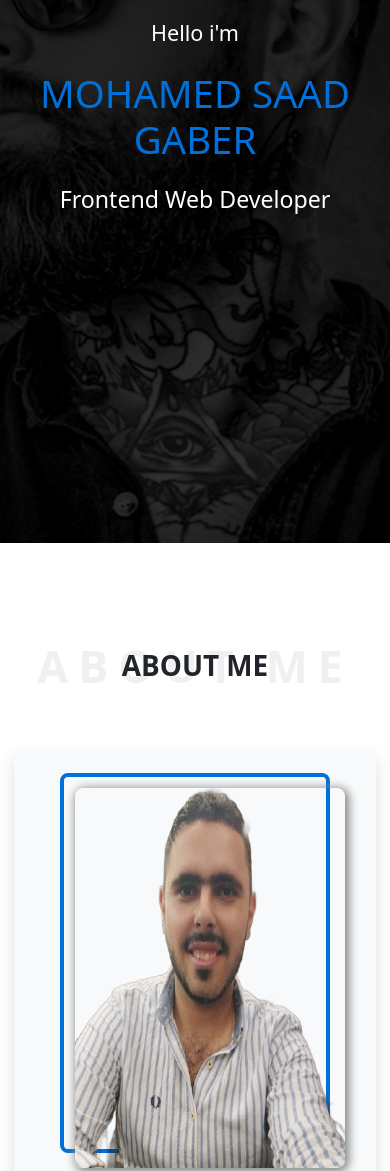
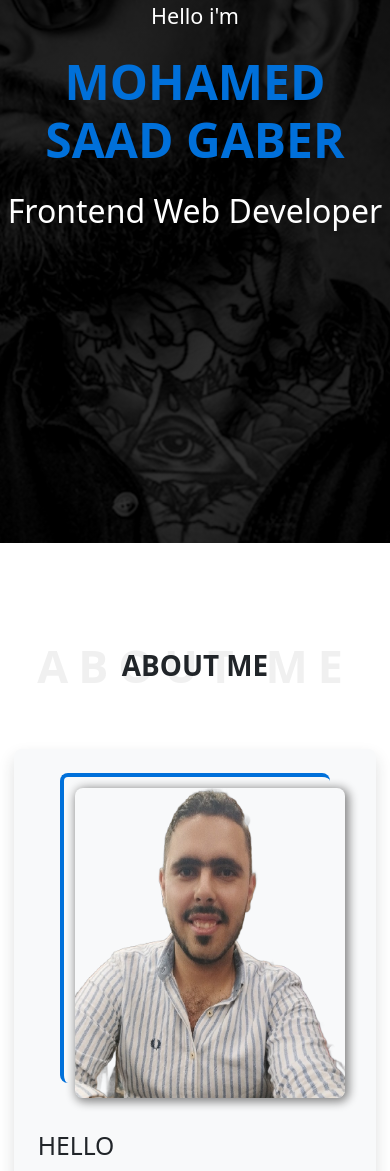
Before and after one commit to mohamed-saad5411/my_resume, a plain HTML site: page index.html in a window 390 px wide. Shown: the part 301-1472 px from the top of the page. Drawn offline with nearby package versions, Linux system fonts and the light colour scheme.

Commit message:
Add files via upload

```diff
--- a/css/rwd.css
+++ b/css/rwd.css
@@ -34,10 +34,21 @@
     #home .main-head h1 {
         font-size: 2rem;
     }
-    .col-md-6 .card ,.col-md-6 .card{
+
+    .col-md-6 .card,
+    .col-md-6 .card {
         height: 30rem;
         width: 90%;
         margin: auto;
+    }
+
+    .ml3 {
+        font-size: 2rem !important;
+    }
+
+    h1 {
+        font-size: 3rem !important;
+
     }
 
 
@@ -45,5 +56,17 @@
 
 @media screen and (max-width: 992px) {
 
+    #navbarNav {
+        background-color: black;
+        text-align: center;
+        padding: 1.5rem;
+    }
+    nav li a::after {
+        width: 5%;
+        left: 40%;
+    }
+    nav li a:hover::after {
+        width: 15%;
+    }
 
 }
--- a/css/style.css
+++ b/css/style.css
@@ -76,16 +76,17 @@ nav li a:hover::after {
 }
 
 .parent {
-    width: 280px;
-    height: 380px;
-    border: 4px solid var(--main-color);
+    width: 250px;
+    height: 310px;
+    border-left: 4px solid var(--main-color);
+    border-top: 4px solid var(--main-color);
 }
 
 .child {
-    width: 280px;
-    height: 380px;
-    top: 1.5rem;
-    left: 1.5rem;
+    width: 250px;
+    height: 310px;
+    top: 1rem;
+    left: 1rem;
     box-shadow: 2px 2px 10px 2px rgb(134, 134, 134);
 }
 
@@ -106,6 +107,9 @@ nav li a:hover::after {
     border: 5px solid white;
     background-color: var(--main-color);
     color: white;
+}
+#services .bg-body-tertiary{
+    height: 20rem;
 }
 
 .pointer {
@@ -144,7 +148,7 @@ footer .icon:hover {
 
 .project-subject {
     /* border-bottom: 2px solid var(--main-color); */
-position: relative;
+    position: relative;
 }
 
 .project-subject::after {
@@ -157,6 +161,7 @@ position: relative;
     top: 110%;
     transition: all 1s;
 }
+
 .project-subject:hover::after {
     width: 50%;
     left: 25%;
@@ -188,3 +193,14 @@ position: relative;
 #goToTop a i {
     transition: all 1s;
 }
+
+.ml3 {
+    font-weight: 500;
+    font-size: 3em;
+}
+
+h1 {
+    font-size: 3.8rem !important;
+    font-weight: 700;
+
+}
```
